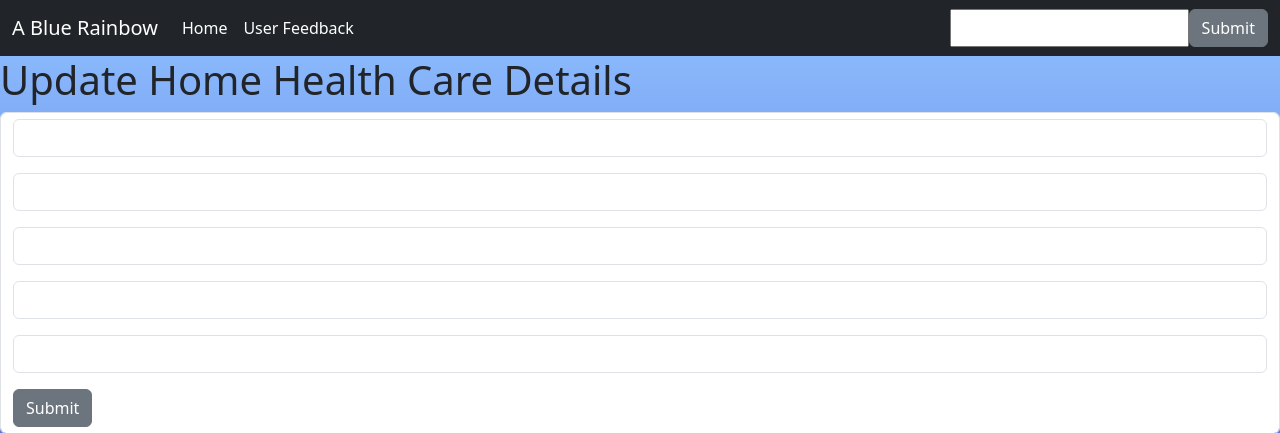
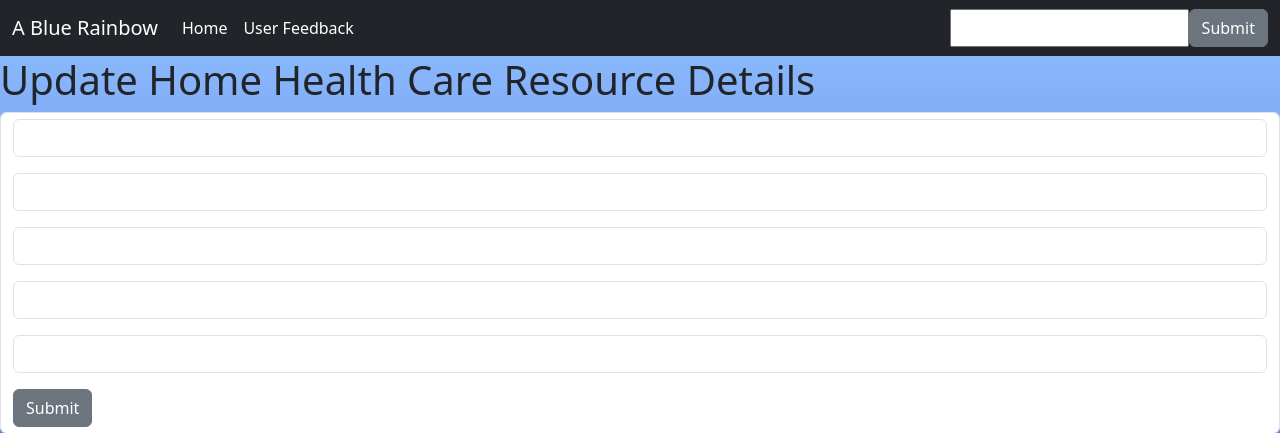
Before and after one commit to suntripper6/ABlueRainbowProject, a Django app: template a_blue_rainbow/templates/homehealth/create.html in a window 1280 px wide. Shown: the top 433 px of the page. Run offline with Django 4.2, Linux system fonts and the light colour scheme; the template is opened without the code that fills it: values that come from a table or form of the project are taken from there, others are empty; some libraries are stand-ins or nearby versions.

Commit message:
updated wording on HHC template

```diff
--- a/a_blue_rainbow/templates/homehealth/create.html
+++ b/a_blue_rainbow/templates/homehealth/create.html
@@ -1,10 +1,10 @@
 {% extends "base.html" %} {% block content %}
 
-<h1>Update Home Health Care Details</h1>
+<h1>Update Home Health Care Resource Details</h1>
 <div class="facility-details">{{ alf_qs }}</div>
 <div>
   {% if submitted %}
-  <p>Home Health Care Facility updated</p>
+  <p>Home Health Care Resource updated</p>
   {% else %}
   <form action="" method="POST" class="form-control">
     {% csrf_token %} {{ form.as_p }}
```
